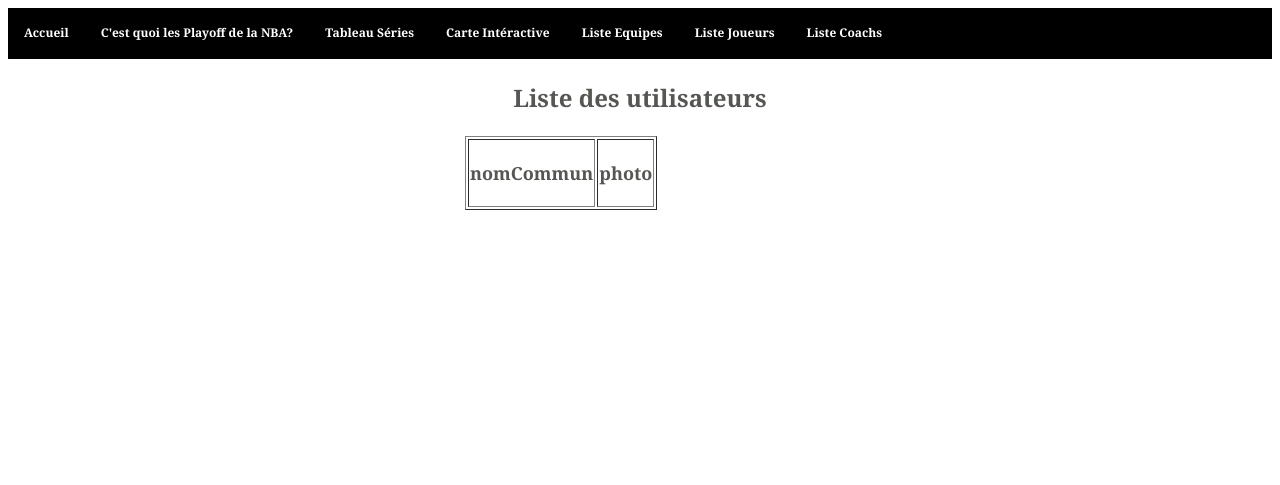
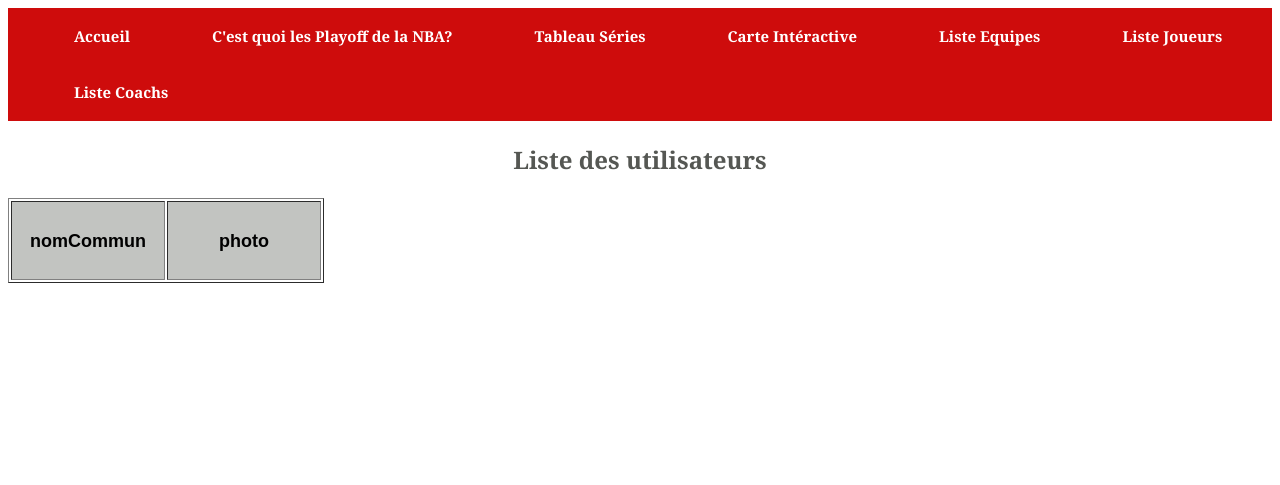
Before and after one commit to Onimech/annuel, a PHP site: page /coachs.php in a window 1280 px wide. Shown: the top 485 px of the page. Run offline with PHP 8.4, Linux system fonts and the light colour scheme; data that the repository does not hold is empty.

Commit message:
Add files via upload

```diff
--- a/mise_en_page.css
+++ b/mise_en_page.css
@@ -13,6 +13,19 @@ background-color: blue;
 }
 .tournament{
 	background-color: rgb(235, 0, 0);
+}
+
+td{
+
+	width: 150px;
+	height: 75px;
+	text-align: center;
+background-color: #c2c4c1;
+color: #000000;
+    font-family: sans-serif;
+
+
+
 }
 body {
 	font: 75% georgia, sans-serif;
@@ -37,11 +50,14 @@ ul {
 	margin: 0;
 	padding: 0;
 	overflow: hidden;
-	background-color: rgb(0, 0, 0);
+	background-color: rgb(206, 12, 12);
+font-size: 15px;
 	}
 
 li {
 	float: left;
+	margin-left: 50px;
+
 	}
 
 li a {
@@ -74,7 +90,7 @@ a:hover, a:focus, a:active {
 	color: rgb(128, 250, 103);
 	}
 
-.listUser	{
+.list	{
 		margin-left: auto;
 		margin-right: auto;
 		width: 350px;
```
